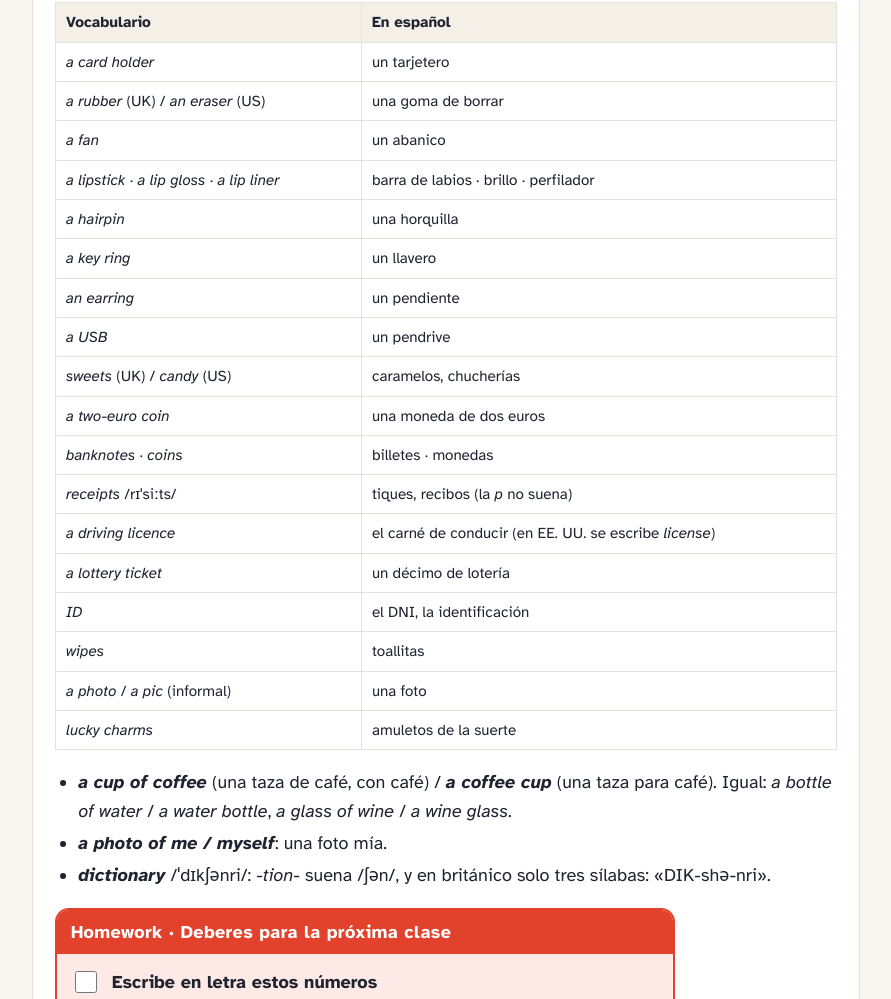
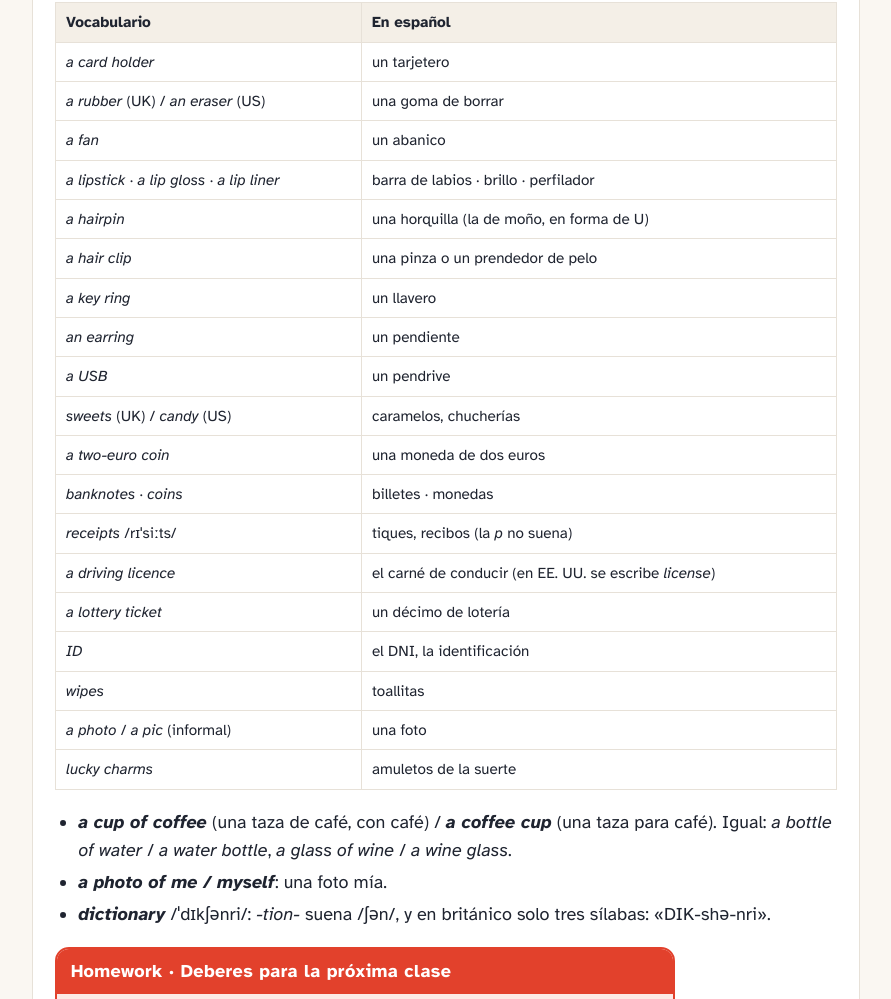
Before and after one commit to eoidezamora/class-diary, a plain HTML site: page 2026-11.html in a window 1280 px wide. Shown: the part 2874-3873 px from the top of the page, without its empty margins (194-1085 px from the left). Drawn offline with Linux system fonts and the light colour scheme.

Commit message:
Sesión 13: hair clip
Co-Authored-By: Claude Opus 5.5 <noreply@anthropic.com>
Claude-Session: https://claude.ai/code/session_01P1ktreHUvufLXFXcz6Z7hv

```diff
--- a/2026-11.html
+++ b/2026-11.html
@@ -200,7 +200,11 @@
 </tr>
 <tr>
 <td><em>a hairpin</em></td>
-<td>una horquilla</td>
+<td>una horquilla (la de moño, en forma de U)</td>
+</tr>
+<tr>
+<td><em>a hair clip</em></td>
+<td>una pinza o un prendedor de pelo</td>
 </tr>
 <tr>
 <td><em>a key ring</em></td>
```
Also changed, not shown: index.html (+5 -1 lines), 1 other file.
